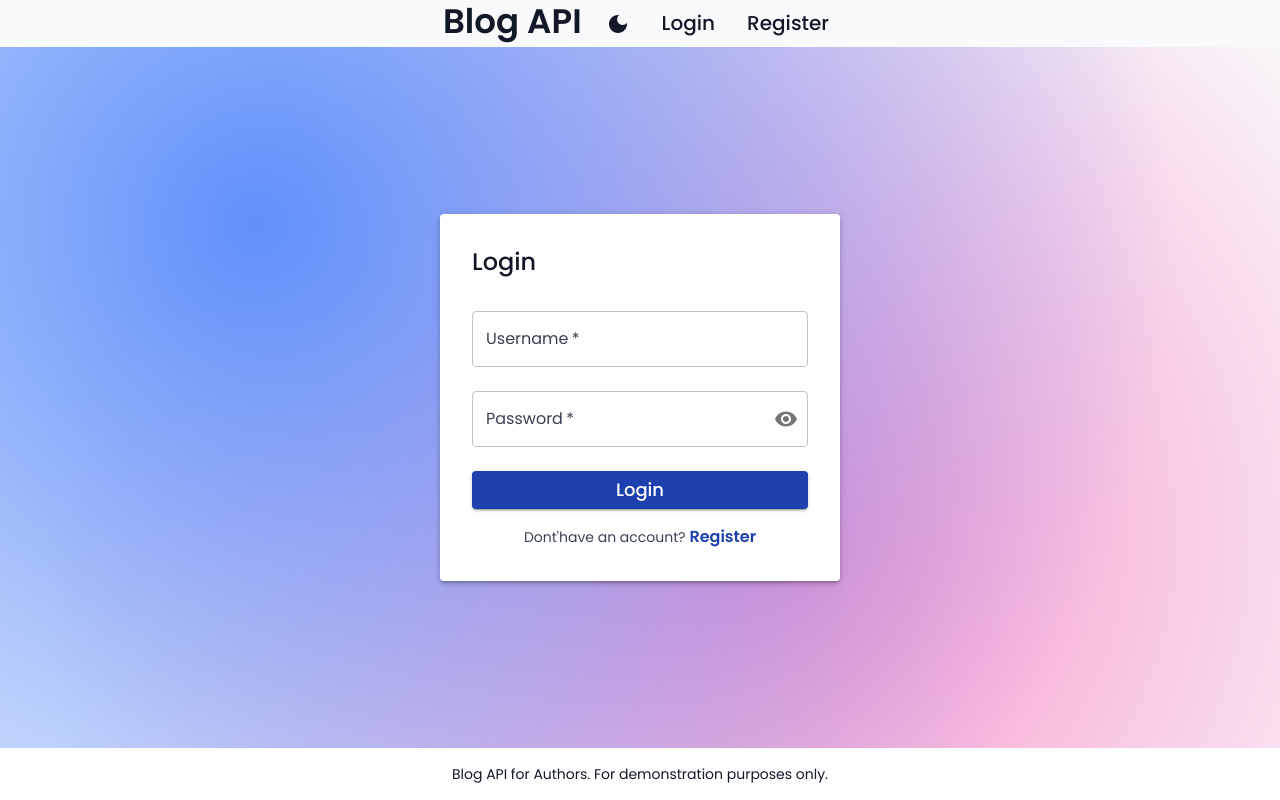
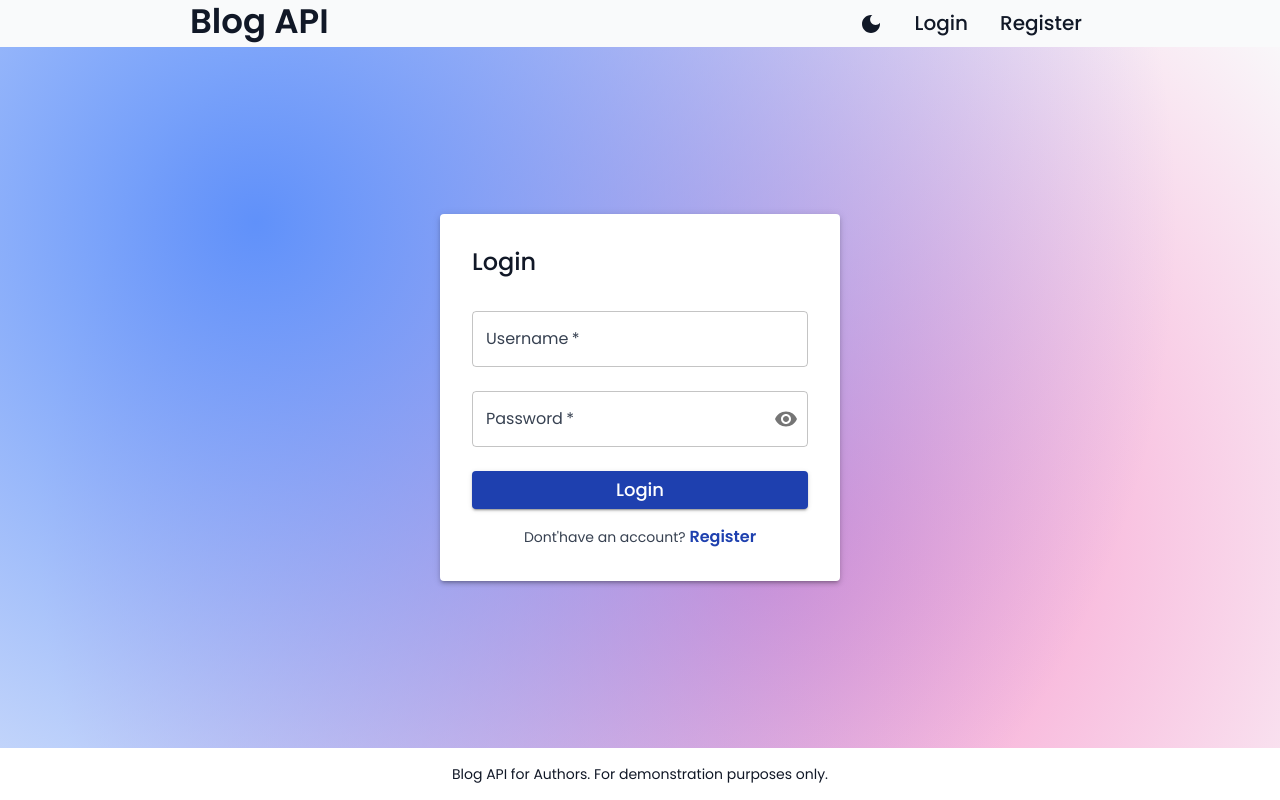
Before and after one commit to khantuevandrei/blog-frontend-author, a React (Vite) app: page /login in a window 1280 px wide. Built offline with nearby package versions, Linux system fonts and the light colour scheme.

Commit message:
Adjust conflicting styles

```diff
--- a/src/features/Header/Header.jsx
+++ b/src/features/Header/Header.jsx
@@ -16,13 +16,16 @@ export default function Header() {
       sx={{
         display: "flex",
         justifyContent: "center",
-        [theme.breakpoints.up("sm")]: { justifyContent: "space-between" },
+
         flexWrap: "wrap",
         width: "100%",
         mx: "auto",
         maxWidth: "md",
         gap: 0,
-        [theme.breakpoints.up("sm")]: { gap: 2 },
+        [theme.breakpoints.up("sm")]: {
+          justifyContent: "space-between",
+          gap: 2,
+        },
       }}
     >
       <Logo />
```
